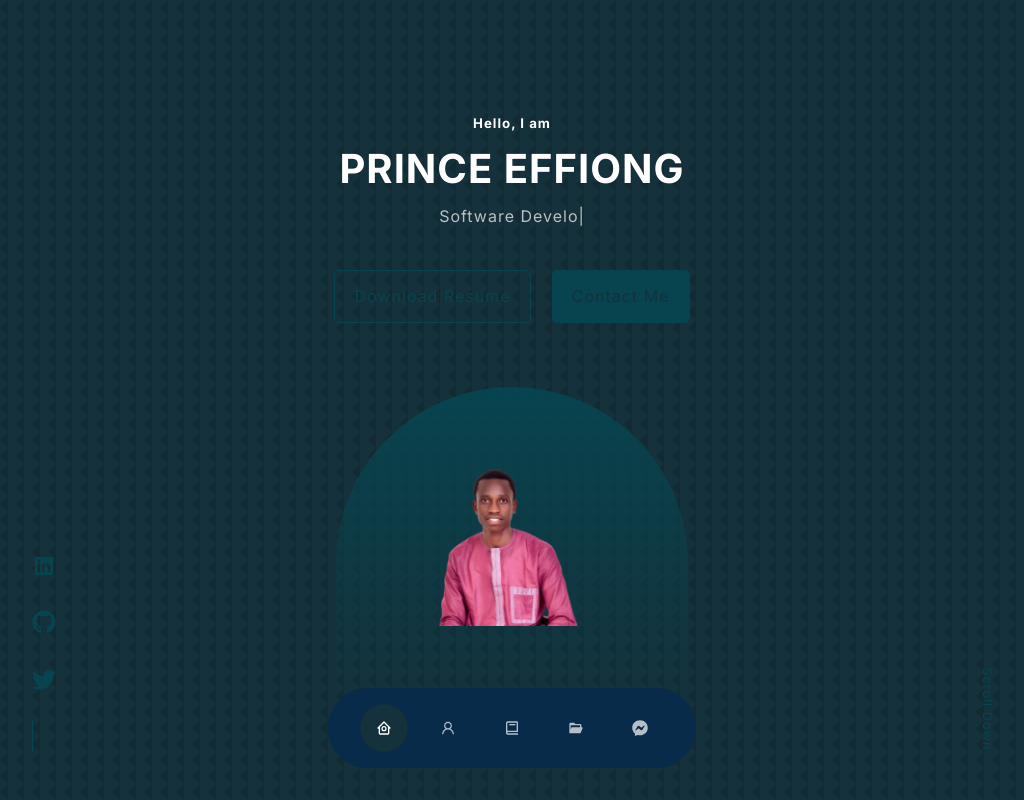
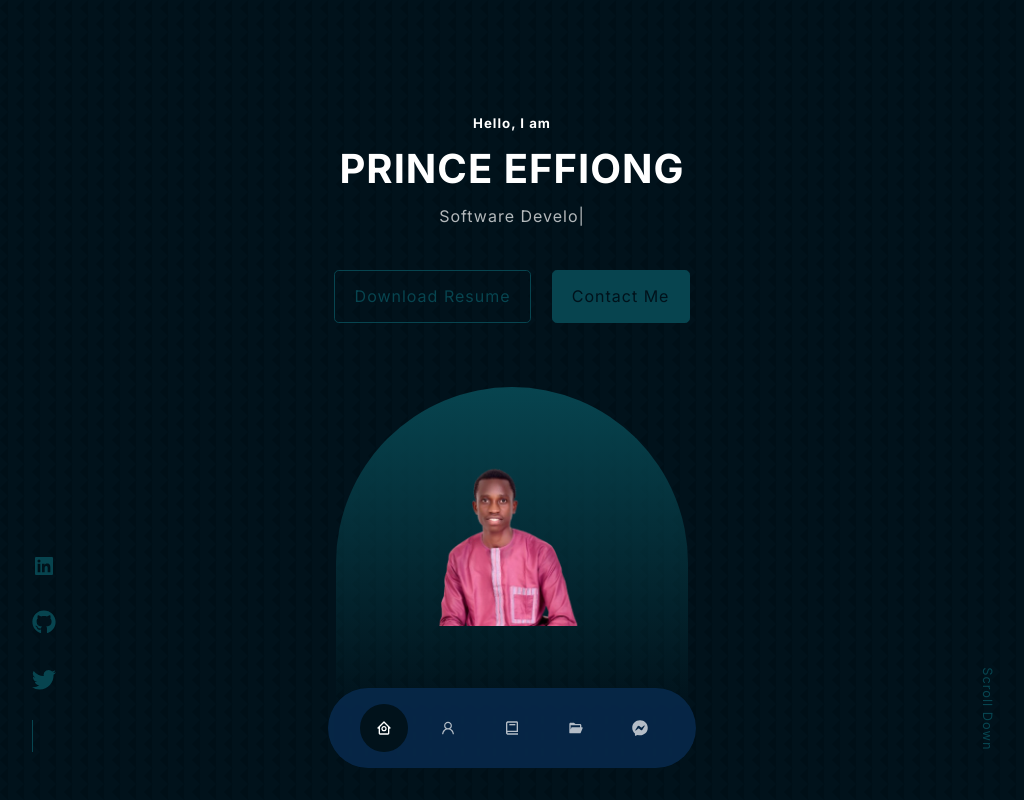
Before and after one commit to codes001/My-Portfolio-Site, a React (Create React App) app: page / in a window 1280 px wide. Shown: the top 800 px of the page, without its empty margins (128-1152 px from the left). Built offline with nearby package versions, Linux system fonts and the light colour scheme; a web font is replaced by a local one.

Commit message:
update cv

```diff
--- a/src/components/header/CTA.jsx
+++ b/src/components/header/CTA.jsx
@@ -1,5 +1,5 @@
 import React from 'react'
-import CV from '../../assets/CV.pdf'
+import CV from '../../assets/effiong-prince.pdf'
 
 const CTA = () => {
   return (
--- a/src/index.css
+++ b/src/index.css
@@ -7,8 +7,8 @@
 } */
 
 :root {
-    --color-bg: #15313b;
-    --color-bg-variant: #11282b;
+    --color-bg: #01121b;
+    --color-bg-variant: #193b3f;
     --color-primary: #07444f;
     --color-white: #fff;
     --color-light: rgba(255, 255, 255, 0.7);
```
Also changed, not shown: 1 other file (tests, documents, lock files or other folders).
